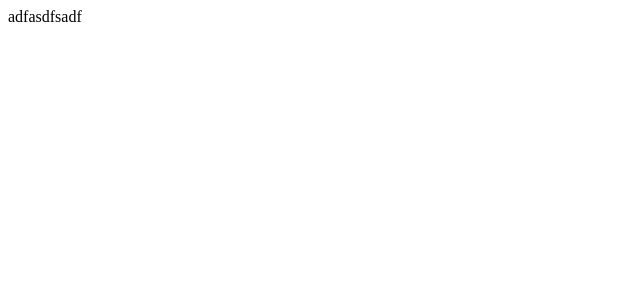
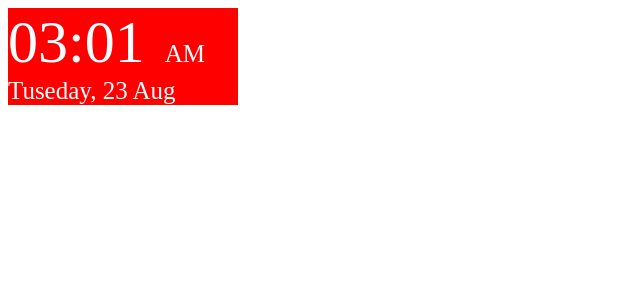
Before and after one commit to hotsummer2626/weather, a React (Create React App) app: page / in a window 1280 px wide. Shown: the top 300 px of the page, without its empty margins (0-640 px from the left). Built offline with nearby package versions, Linux system fonts and the light colour scheme; the HTML template or start-up script is replaced by a standard one.

Commit message:
finish the date box

```diff
--- a/package.json
+++ b/package.json
@@ -6,9 +6,12 @@
     "@testing-library/jest-dom": "^5.16.5",
     "@testing-library/react": "^13.3.0",
     "@testing-library/user-event": "^13.5.0",
+    "node-sass": "^7.0.1",
     "react": "^18.2.0",
     "react-dom": "^18.2.0",
     "react-scripts": "5.0.1",
+    "sass-loader": "^13.0.2",
+    "styled-components": "^5.3.5",
     "web-vitals": "^2.1.4"
   },
   "scripts": {
--- a/src/App.js
+++ b/src/App.js
@@ -1,7 +1,20 @@
 import React from "react";
+import styled from "styled-components";
+import DateBox from "./components/DateBox/DateBox";
+
+const CurrentInfo = styled.div`
+  width: 230px;
+  background: red;
+`;
 
 const App = () => {
-  return <div>adfasdfsadf</div>;
+  return (
+    <div>
+      <CurrentInfo>
+        <DateBox />
+      </CurrentInfo>
+    </div>
+  );
 };
 
 export default App;
--- /dev/null
+++ b/src/components/DateBox/DateBox.jsx
@@ -0,0 +1,51 @@
+import React, { useState, useEffect } from "react";
+import styles from "./DateBox.module.scss";
+import { weeks, months } from "../../constants";
+
+const formatTime = (date) => {
+  let hours = date.getHours();
+  let minutes = date.getMinutes();
+  let ampm = hours >= 12 ? "pm" : "am";
+  hours = hours % 12;
+  hours = hours ? hours : 12;
+  hours = hours.toString().padStart(2, "0");
+  minutes = minutes.toString().padStart(2, "0");
+  let strTime = hours + ":" + minutes;
+  return (
+    <div className={styles.time}>
+      {strTime}
+      <span>{ampm}</span>
+    </div>
+  );
+};
+
+const formatDate = (date) => {
+  let month = date.getMonth();
+  let day = date.getDate();
+  let week = date.getDay();
+  day = day.toString().padStart(2, "0");
+  return (
+    <div
+      className={styles.date}
+    >{`${weeks[week]}, ${day} ${months[month]}`}</div>
+  );
+};
+
+const DateBox = () => {
+  const [time, setTime] = useState(new Date());
+
+  useEffect(() => {
+    setInterval(() => {
+      setTime(new Date());
+    }, 1000);
+  });
+
+  return (
+    <div className={styles.container}>
+      {formatTime(time)}
+      {formatDate(time)}
+    </div>
+  );
+};
+
+export default DateBox;
--- /dev/null
+++ b/src/components/DateBox/DateBox.module.scss
@@ -0,0 +1,15 @@
+.container{
+  .time{
+    font-size: 60px;
+    color: #fff;
+    span{
+      text-transform: uppercase;
+      font-size: 25px;
+      margin-left: 20px;
+    }
+  }
+  .date{
+    font-size: 25px;
+    color: #fff;
+  }
+}
--- /dev/null
+++ b/src/constants.jsx
@@ -0,0 +1,24 @@
+export const weeks = [
+  "Sunday",
+  "Monday",
+  "Tuseday",
+  "Wednesday",
+  "Thursday",
+  "Friday",
+  "Saturday",
+];
+
+export const months = [
+  "Jan",
+  "Feb",
+  "Mar",
+  "Apr",
+  "May",
+  "Jun",
+  "Jul",
+  "Aug",
+  "Sep",
+  "Oct",
+  "Nov",
+  "Dec",
+];
```
Also changed, not shown: 1 other file (tests, documents, lock files or other folders).
